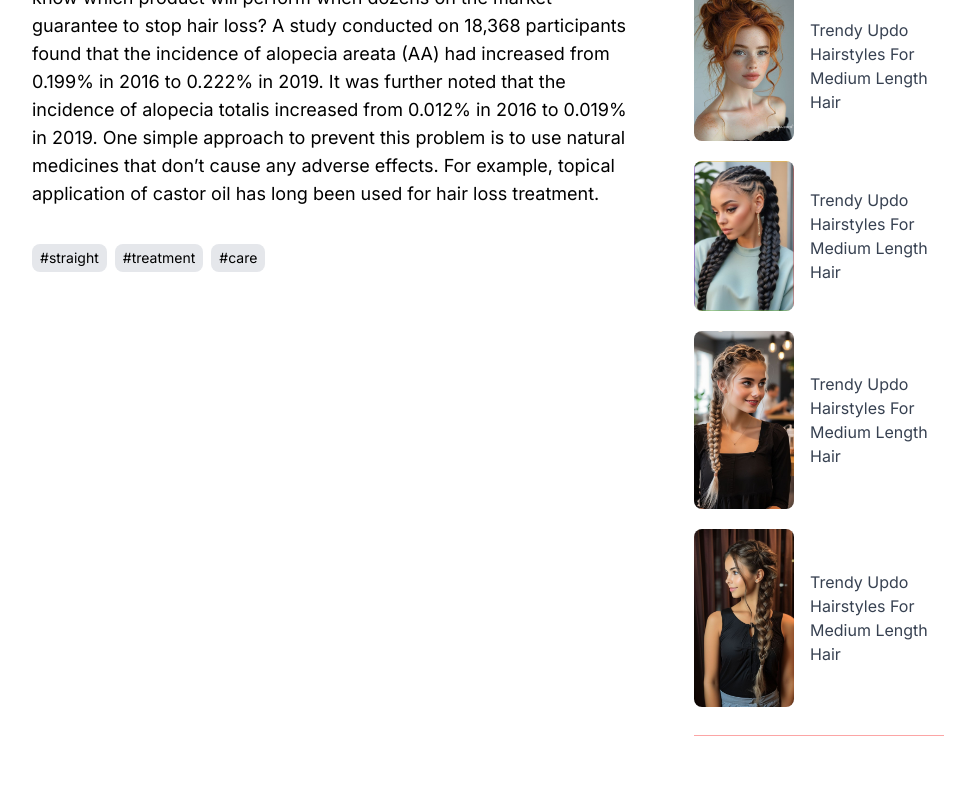
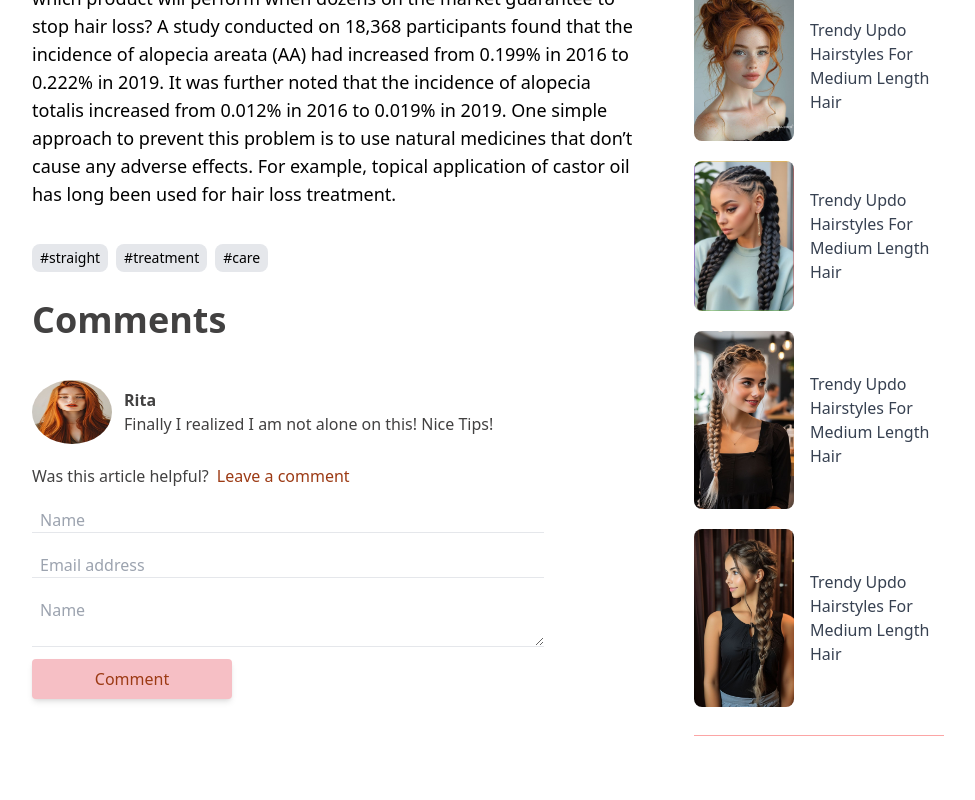
Before and after one commit to Mahtot/Hair-blog-Platform, a Next.js app: page /blogs/1 in a window 1280 px wide. Shown: the part 1279-2079 px from the top of the page, without its empty margins (148-1123 px from the left). Built offline with nearby package versions, Linux system fonts and the light colour scheme.

Commit message:
comment feature added

```diff
--- a/app/blogs/[blogId]/page.tsx
+++ b/app/blogs/[blogId]/page.tsx
@@ -8,6 +8,9 @@ import Image from "next/image";
 import PopularBlogs from "@/components/PopularBlogs";
 import LatestBlogs from "@/components/LatestBlogs";
 import UserContext from "@/contexts/UserContext";
+import img from "@/public/beautiful.jpeg";
+import { comment } from "postcss";
+
 // Type for blog data
 interface Blog {
   id: number;
@@ -28,12 +31,37 @@ interface User {
   savedBlogs: number[];
 }
 
+interface Comment {
+  id: number;
+  name: string;
+  email: string;
+  comment: string;
+}
 
 const BlogDetails = ({ params }: { params: { blogId: string } }) => {
   const [blog, setBlog] = useState<Blog | null>(null);
   const [errMsg, setErrMsg] = useState<boolean>(false);
-  const { user, setUser } = useContext(UserContext) || {}; // Get user from context
+  const { user, setUser, addComments } = useContext(UserContext) || {}; // Get user from context
   const [blogSaved, setBlogSaved] = useState<boolean>(false);
+  const [commentForm, setCommentForm] = useState<Comment>({
+    id: 0,
+    name: '',
+    email: '',
+    comment: ''
+  })
+
+
+  const handleChangeComment = (e: any) => {
+    const { name, value } = e.target;
+    setCommentForm(prevData => ({ ...prevData, [name]: value }))
+  }
+
+  const handleSubmitComment = (e: any) => {
+    e.preventDefault();
+    addComments?.(commentForm);
+    setCommentForm({ id: 0, email: '', name: '', comment: '' })
+    console.log(comment)
+  }
 
   useEffect(() => {
     const blogId = parseInt(params.blogId);
@@ -114,7 +142,7 @@ const BlogDetails = ({ params }: { params: { blogId: string } }) => {
           <h1 className="text-2xl font-bold">Blog Not Found!</h1>
         </div>
       ) : (
-        <div className="flex flex-col md:flex-row w-full md:w-3/4 mx-auto justify-center mt-10">
+        <div className="comments flex flex-col md:flex-row w-full md:w-3/4 mx-auto justify-center mt-10">
           <div className="w-full flex flex-col p-5 gap-5">
             <h1 className="text-3xl font-bold mb-4">{blog.title}</h1>
             <p className="text-gray-600">Written by <span className="text-[#9C3A14]">{blog.by}</span></p>
@@ -146,7 +174,33 @@ const BlogDetails = ({ params }: { params: { blogId: string } }) => {
                 </span>
               ))}
             </div>
+            <div className="comments flex flex-col text-[#424141] gap-5">
+              <h2 className="font-bold text-[#424141]  text-2xl md:text-4xl mb-5">Comments </h2>
+              <div className="flex gap-3">
+                <div className="flex items-center ">
+                  <Image src={img} alt="commentator" className="w-[80px] sm:w-20 h-[60px] sm:h-16 rounded-[50%] " />
+                </div>
+                <div className="flex flex-col justify-center">
+                  <p className="font-bold">Rita</p>
+                  <p>Finally I realized I am not alone on this! Nice Tips!</p>
+                </div>
+              </div>
+              <div>
+                <h2 className="flex  flex-col sm:flex-row gap-2 ">Was this article helpful?<button className="text-[#9C3A14] hover:text-[#da6d42] text-left hover:underline  transition-all duration-300">Leave a comment</button></h2>
+                <form onSubmit={handleSubmitComment} className={` mt-3 flex flex-col   sm:w-[40vw] gap-3`}>
+                  <input type="text" name="name" value={commentForm.name}
+                    onChange={handleChangeComment} placeholder="Name" required className="p-2 pb-0 border border-t-0 border-l-0 border-r-0 outline-0 focus:outline-0 focus:border-[#8e5c49] focus:border-b-2 transition-all duration-300" />
+                  <input type="email" name="email" value={commentForm.email}
+                    onChange={handleChangeComment} placeholder="Email address" required className="p-2 pb-0 border border-t-0 border-l-0 border-r-0 outline-0 focus:outline-0 focus:border-[#8e5c49] focus:border-b-2 transition-all duration-300" />
+                  <textarea name="comment" value={commentForm.comment}
+                    onChange={handleChangeComment} placeholder="Name" className="p-2 pb-0 border border-t-0 border-l-0 border-r-0 outline-0 focus:outline-0 focus:border-[#8e5c49] focus:border-b-2 transition-all duration-300" />
+                  <button type="submit" className="sm:w-[200px] bg-[#F6BFC5] text-[#9C3A14] p-2 rounded shadow-md hover:bg-[#9C3A14] hover:text-white transition duration-300">
+                    Comment
+                  </button>
+                </form>
+              </div>
 
+            </div>
           </div>
           <div className="hidden md:flex flex-col md:w-1/3 p-5 ml-5">
             <PopularBlogs />
--- a/app/globals.css
+++ b/app/globals.css
@@ -17,7 +17,8 @@ body {
   margin: 0;
   padding: 0;
   letter-spacing: 1;
-  font-family: var(--font-nunito);
+  font-family: system-ui, -apple-system, BlinkMacSystemFont, "Segoe UI", Roboto,
+    Oxygen, Ubuntu, Cantarell, "Open Sans", "Helvetica Neue", sans-serif;
   overflow-x: hidden;
   font-family: Arial, Helvetica, sans-serif;
 }
@@ -157,3 +158,8 @@ body {
     ),
     radial-gradient(circle at center center, hsl(290, 5%, 8%), hsl(290, 5%, 8%));
 }
+
+.comments {
+  font-family: system-ui, -apple-system, BlinkMacSystemFont, "Segoe UI", Roboto,
+    Oxygen, Ubuntu, Cantarell, "Open Sans", "Helvetica Neue", sans-serif;
+}
--- a/app/user-account/page.tsx
+++ b/app/user-account/page.tsx
@@ -112,7 +112,7 @@ const UserAccount = () => {
       <button onClick={handleRegister} className="bg-[#636363] text-white rounded-lg w-full p-3 hover:bg-[#9C3A14] transition-all duration-300">
         CREATE ACCOUNT
       </button>
-      <p className="mt-4 font-thin">
+      <p className="mt-4 ">
         Already have an account? Please{" "}
         <span
           className="text-blue-500 cursor-pointer"
--- a/app/user-profile/page.tsx
+++ b/app/user-profile/page.tsx
@@ -10,7 +10,8 @@ import Image from "next/image";
 import { FaPlus } from "react-icons/fa6";
 import { CiEdit } from "react-icons/ci";
 import blogsData from '@/data/blogs.json';
-import Card from "@/components/Card";
+import Link from "next/link";
+import { MdOutlineArrowRightAlt } from "react-icons/md";
 
 
 interface BlogFormData {
@@ -310,24 +311,40 @@ const Page = () => {
                 );
             case 'savedBlogs':
                 return (
-                    <div className="p-4 flex flex-col  items-center justify-center">
-                        <h2 className="text-xl font-bold mb-4 text-[#8e5c49]">Saved Blogs</h2>
+                    <div className="p-4 flex flex-col items-center justify-center bg-gradient-to-t from-[#F1B5BD] via-[#F6BFC5] to-[#F2B9BF]">
+                        <h2 className="text-2xl font-bold mb-6 text-[#8e5c49]">Saved Blogs</h2>
                         {user?.savedBlogs && user.savedBlogs.length > 0 ? (
-                            <div className=" grid grid-cols-1 md:grid-cols-2 lg:grid-cols-3 justify-center items-center gap-7 font-montserrat">
-                                {user.savedBlogs.map((blogId: number) => {
+                            <div className="grid grid-cols-1 md:grid-cols-2 lg:grid-cols-3 gap-8 font-montserrat">
+                                {user.savedBlogs.map((blogId) => {
                                     const blog = blogsData.blogs.find(b => b.id === blogId);
-                                    return blog ? (<>
-
-                                        <Card key={blogId} blog={blog} />
-                                    </>
+                                    return blog ? (
+                                        <div key={blog.id} className="flex flex-col items-center justify-center bg-white rounded-lg shadow-lg overflow-hidden transition-transform transform hover:scale-105">
+                                            <Image
+                                                src={`/${blog.imgUrl}`} // Adjusted for public folder
+                                                alt={blog.tags[0] || 'Blog image'}
+                                                className="w-full h-56 object-cover"
+                                                width={500}
+                                                height={400}
+                                            />
+                                            <div className="p-4 flex flex-col justify-between h-full">
+                                                <p className="text-sm text-gray-500">By {blog.by}</p>
+                                                <h2 className="text-xl font-semibold text-[#8e5c49]">{blog.title}</h2>
+                                                <p className="mt-2 line-clamp-3 text-gray-700">{blog.content}</p>
+                                                <Link href={`blogs/${blog.id}`} className="mt-4 inline-block p-2 rounded-md border border-[#b57d6a] bg-[#F2B9BF] text-[#9C3A14] hover:bg-[#9C3A14] hover:text-white transition-all duration-300">
+                                                    Read more
+                                                    <MdOutlineArrowRightAlt size={'1.5rem'} className="inline-block ml-1" />
+                                                </Link>
+                                            </div>
+                                        </div>
                                     ) : null;
                                 })}
                             </div>
                         ) : (
-                            <h1 className="text-center">No Saved Blogs yet.</h1>
+                            <h1 className="text-center text-lg text-gray-600">No Saved Blogs yet.</h1>
                         )}
                     </div>
                 );
+
 
             default:
                 return null;
--- a/contexts/UserContext.tsx
+++ b/contexts/UserContext.tsx
@@ -9,6 +9,7 @@ interface Blog {
     by: string;
 }
 
+
 interface User {
     username: string;
     email: string;
@@ -19,6 +20,15 @@ interface User {
     savedBlogs: number[];
 }
 
+interface Comment {
+    id: number;
+    name: string;
+    email: string;
+    comment: string;
+}
+
+type Comments = Comment[];
+
 interface UserContextType {
     user: User | null;
     setUser: (user: User | null) => void;
@@ -27,12 +37,14 @@ interface UserContextType {
     register: (userData: User) => Promise<boolean>;
     addBlog: (blog: Blog) => void;  // function to add a blog
     removeBlog: (title: string) => void; // function to remove a blog by title
+    addComments: (comment: Comment) => void;  //function to add comments
 }
 
 const UserContext = createContext<UserContextType | undefined>(undefined);
 
 export const UserProvider = ({ children }: { children: ReactNode }) => {
     const [user, setUser] = useState<User | null>(null);
+    const [comments, setComments] = useState<Comments>([]);
 
     useEffect(() => {
         const storedUser = localStorage.getItem("user");
@@ -40,6 +52,17 @@ export const UserProvider = ({ children }: { children: ReactNode }) => {
             setUser(JSON.parse(storedUser));
         }
     }, []);
+
+
+    const addComments = (comment: Comment) => {
+        const storedComments = localStorage.getItem('storedComments');
+        const comments = storedComments ? JSON.parse(storedComments) : [];
+
+        comments.push(comment);
+        localStorage.setItem('storedComments', JSON.stringify(comments));
+        setComments(comments);
+        alert('Thank you for your comment!')
+    }
 
     const register = async (userData: User) => {
         const storedUsers = localStorage.getItem("registeredUsers");
@@ -126,7 +149,7 @@ export const UserProvider = ({ children }: { children: ReactNode }) => {
 
 
     return (
-        <UserContext.Provider value={{ user, setUser, login, logout, register, addBlog, removeBlog }}>
+        <UserContext.Provider value={{ user, setUser, login, logout, register, addBlog, removeBlog, addComments }}>
             {children}
         </UserContext.Provider>
     );
```
